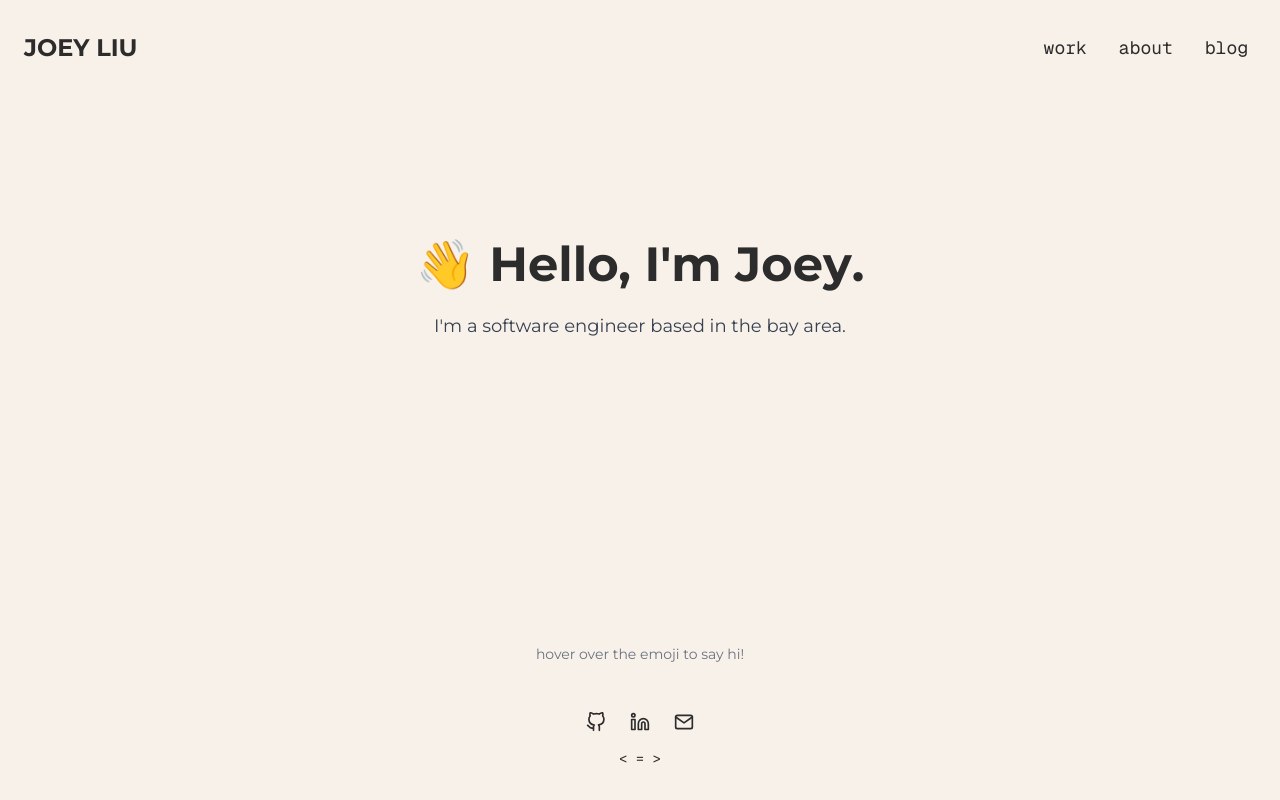
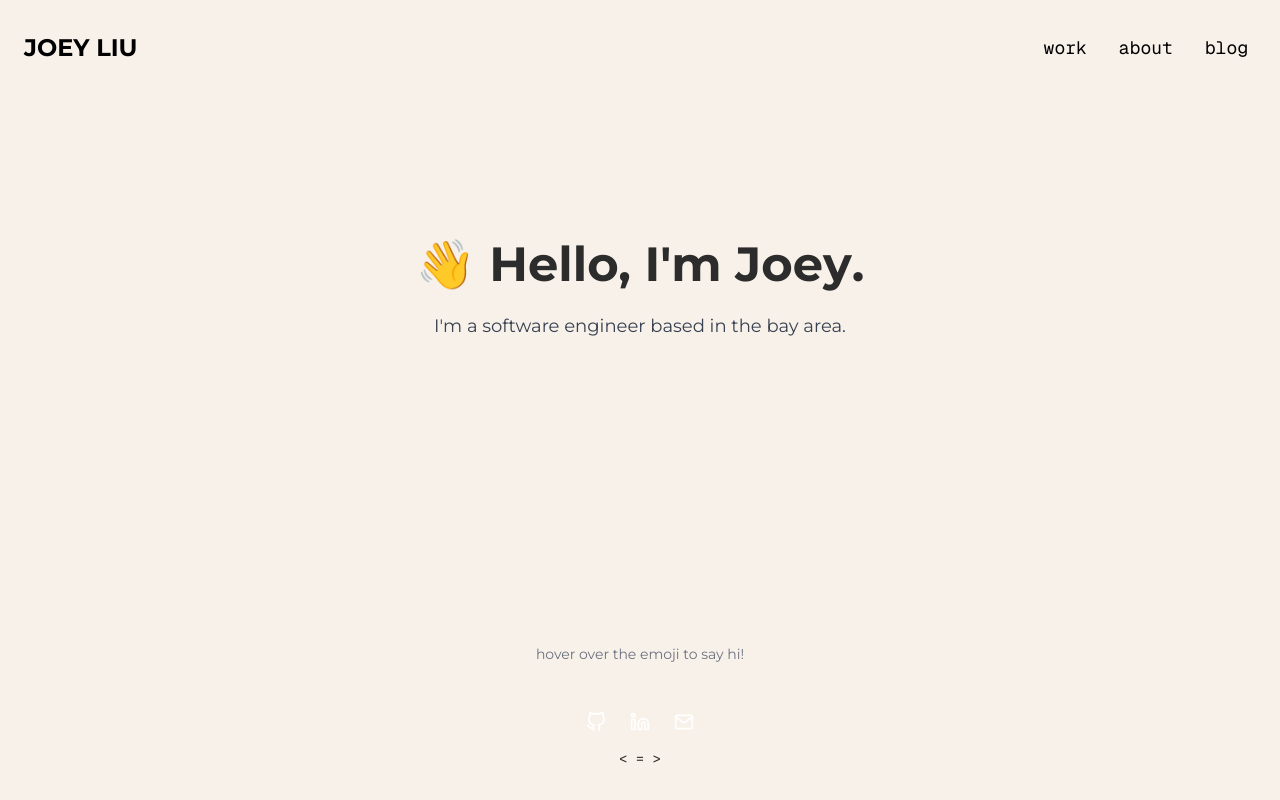
Before and after one commit to joeyqliu/joeyqliu.github.io, a Next.js app: page / in a window 1280 px wide. Built offline with nearby package versions, Linux system fonts and the light colour scheme.

Commit message:
small change to make the header and footer of the about page prettier

```diff
--- a/src/components/Footer.tsx
+++ b/src/components/Footer.tsx
@@ -8,8 +8,9 @@ interface FooterProps {
 }
 
 export default function Footer({ currentPage }: FooterProps) {
-  // Use dynamic hover text color based on the current page.
-  const hoverColorClass = currentPage === 'about' ? 'hover:text-[#808000]' : 'hover:text-white';
+  // Set the default text color based on the page:
+  // On the about page, the color is [#808000]; otherwise, it's white.
+  const textColorClass = currentPage === 'about' ? 'text-[#808000]' : 'text-white';
 
   return (
     <footer className="w-full py-6 sm:py-8 mt-auto">
@@ -19,20 +20,20 @@ export default function Footer({ currentPage }: FooterProps) {
             <Link
               href="https://github.com/joeyqliu"
               target="_blank"
-              className={`z-50 hover:scale-110 transition-transform ${hoverColorClass}`}
+              className={`z-50 hover:scale-110 transition-transform ${textColorClass} hover:text-white`}
             >
               <FiGithub />
             </Link>
             <Link
               href="https://linkedin.com/in/joeyqliu"
               target="_blank"
-              className={`z-50 hover:scale-110 transition-transform ${hoverColorClass}`}
+              className={`z-50 hover:scale-110 transition-transform ${textColorClass} hover:text-white`}
             >
               <FiLinkedin />
             </Link>
             <Link
               href="mailto:joeyqliu@gmail.com"
-              className={`z-50 hover:scale-110 transition-transform ${hoverColorClass}`}
+              className={`z-50 hover:scale-110 transition-transform ${textColorClass} hover:text-white`}
             >
               <FiMail />
             </Link>
--- a/src/components/Header.tsx
+++ b/src/components/Header.tsx
@@ -7,55 +7,71 @@ interface HeaderProps {
 }
 
 export default function Header({ currentPage }: HeaderProps) {
-  // Use a dynamic hover text color based on the current page: on the about page, use #808000 on hover.
-  const hoverColorClass = currentPage === 'about' ? 'hover:text-[#808000]' : 'hover:text-white';
+  // On the about page, the default text color is #808000; otherwise, it's white.
+  const textColorClass = currentPage === 'about' ? 'text-[#808000]' : 'text-black';
 
   return (
     <header className="w-full px-4 sm:px-6 py-6 sm:py-8">
       <div className="flex justify-between items-center">
         <Link
           href="/"
-          className={`text-xl sm:text-2xl font-bold z-50 ${hoverColorClass}`}>
+          className={`text-xl sm:text-2xl font-bold z-50 ${textColorClass} hover:text-white`}
+        >
           JOEY LIU
         </Link>
         <div className="flex gap-4">
           <div className="relative">
             <Link
               href="/work"
-              className={`text-base sm:text-lg font-[family-name:var(--font-geist-mono)] ${hoverColorClass} transition-colors duration-150 cursor-pointer p-2 z-50 ${
+              className={`text-base sm:text-lg font-[family-name:var(--font-geist-mono)] ${textColorClass} hover:text-white transition-colors duration-150 cursor-pointer p-2 z-50 ${
                 currentPage === 'work' ? 'pointer-events-none' : ''
               }`}
             >
               work
             </Link>
             {currentPage === 'work' && (
-              <span className="absolute -bottom-4 left-1/2 -translate-x-1/2 text-xs" style={{ WebkitTextStroke: '1px black', color: 'transparent' }}>▲</span>
+              <span
+                className="absolute -bottom-4 left-1/2 -translate-x-1/2 text-xs"
+                style={{ WebkitTextStroke: '1px black', color: 'transparent' }}
+              >
+                ▲
+              </span>
             )}
           </div>
           <div className="relative">
             <Link
               href="/about"
-              className={`text-base sm:text-lg font-[family-name:var(--font-geist-mono)] ${hoverColorClass} transition-colors duration-150 cursor-pointer p-2 z-50 ${
+              className={`text-base sm:text-lg font-[family-name:var(--font-geist-mono)] ${textColorClass} hover:text-white transition-colors duration-150 cursor-pointer p-2 z-50 ${
                 currentPage === 'about' ? 'pointer-events-none' : ''
               }`}
             >
               about
             </Link>
             {currentPage === 'about' && (
-              <span className="absolute -bottom-4 left-1/2 -translate-x-1/2 text-xs" style={{ WebkitTextStroke: '1px black', color: 'transparent' }}>▲</span>
+              <span
+                className="absolute -bottom-4 left-1/2 -translate-x-1/2 text-xs"
+                style={{ WebkitTextStroke: '1px black', color: 'transparent' }}
+              >
+                ▲
+              </span>
             )}
           </div>
           <div className="relative">
             <Link
               href="/blog"
-              className={`text-base sm:text-lg font-[family-name:var(--font-geist-mono)] ${hoverColorClass} transition-colors duration-150 cursor-pointer p-2 z-50 ${
+              className={`text-base sm:text-lg font-[family-name:var(--font-geist-mono)] ${textColorClass} hover:text-white transition-colors duration-150 cursor-pointer p-2 z-50 ${
                 currentPage === 'blog' ? 'pointer-events-none' : ''
               }`}
             >
               blog
             </Link>
             {currentPage === 'blog' && (
-              <span className="absolute -bottom-4 left-1/2 -translate-x-1/2 text-xs" style={{ WebkitTextStroke: '1px black', color: 'transparent' }}>▲</span>
+              <span
+                className="absolute -bottom-4 left-1/2 -translate-x-1/2 text-xs"
+                style={{ WebkitTextStroke: '1px black', color: 'transparent' }}
+              >
+                ▲
+              </span>
             )}
           </div>
         </div>
```
